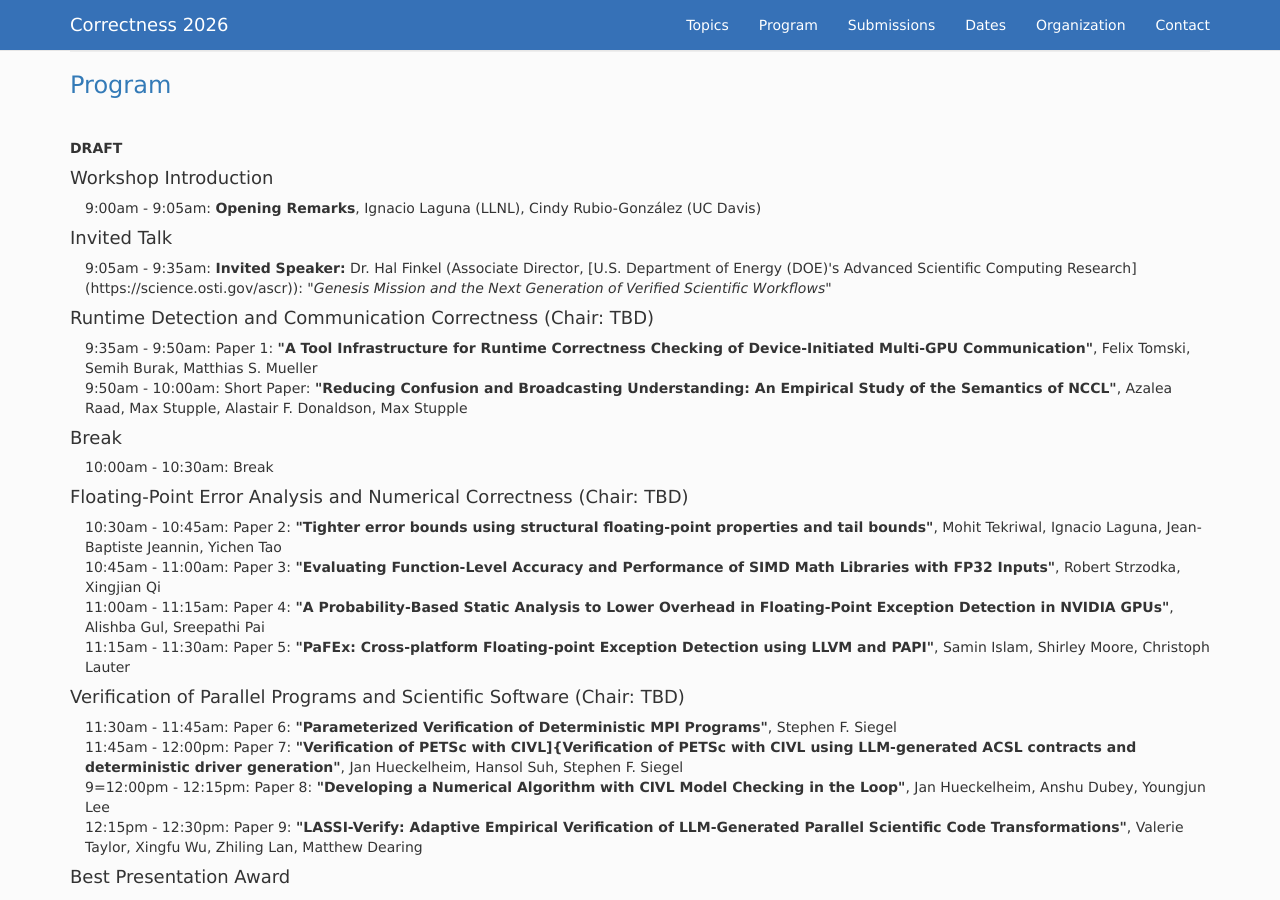
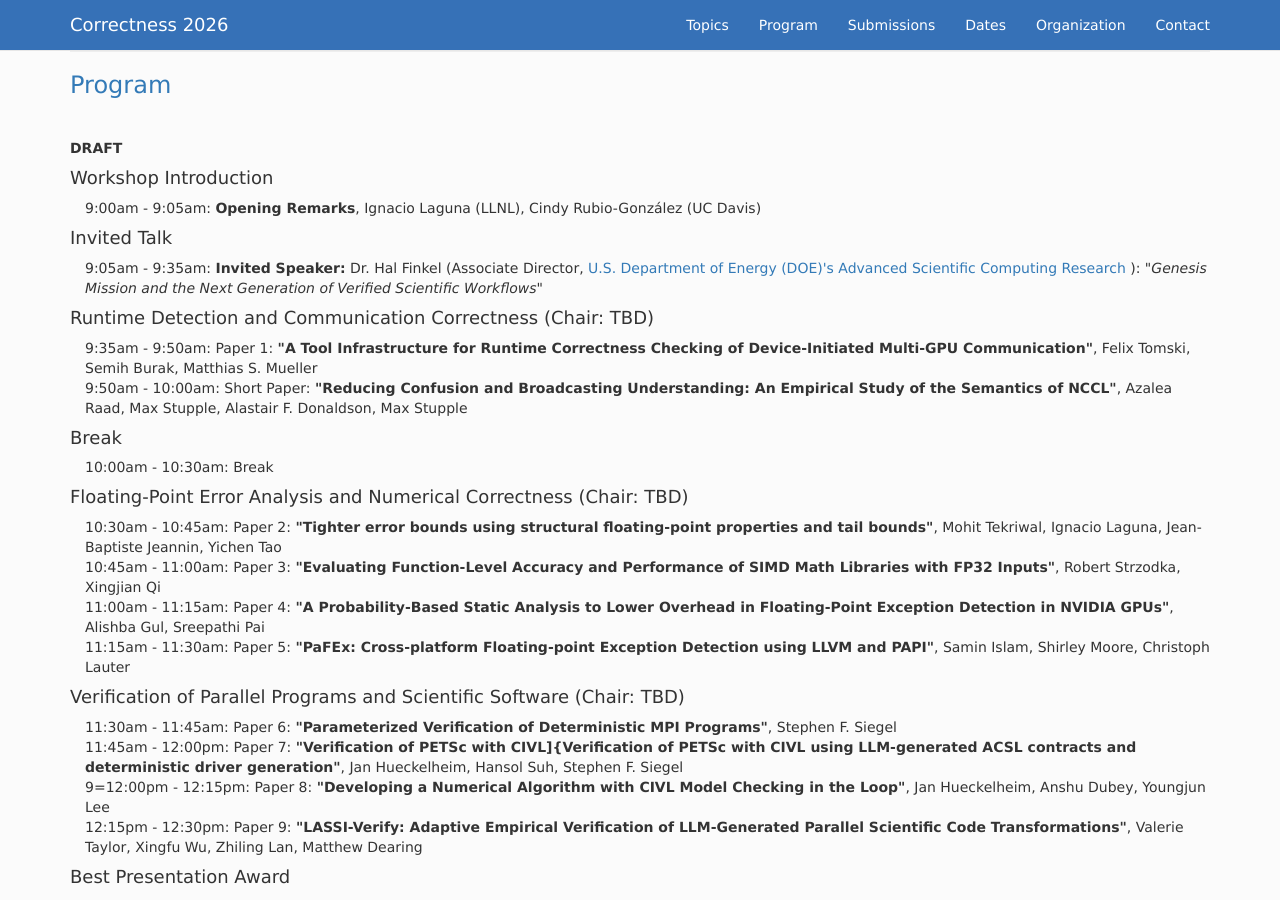
Before and after one commit to correctness-workshop/2026, a Jekyll site: the page built from index.md, in a window 1280 px wide and 900 px high, scrolled down 3689 px. Built offline with Jekyll 4.4.1, drawn with Linux system fonts in a browser that asks for light colours; nearby versions of some CDN libraries; the list of posts is cut into pages by our own code; part of the change alters nothing that is shown.

Commit message:
Minor change

```diff
--- a/index.md
+++ b/index.md
@@ -190,7 +190,7 @@ All time zones are AOE.
 
 #### Invited Talk
 <table>
-<tr><td width="15">  </td> <td>9:05am - 9:35am:  <b>Invited Speaker:</b> Dr. Hal Finkel (Associate Director, [U.S. Department of Energy (DOE)'s Advanced Scientific Computing Research](https://science.osti.gov/ascr)): <i>"Genesis Mission and the Next Generation of Verified Scientific Workflows"</i> </td> </tr>
+<tr><td width="15">  </td> <td>9:05am - 9:35am:  <b>Invited Speaker:</b> Dr. Hal Finkel (Associate Director, <a href="https://science.osti.gov/ascr"> U.S. Department of Energy (DOE)'s Advanced Scientific Computing Research </a>): <i>"Genesis Mission and the Next Generation of Verified Scientific Workflows"</i> </td> </tr>
 </table>
 
 #### Runtime Detection and Communication Correctness (Chair: TBD)
```
